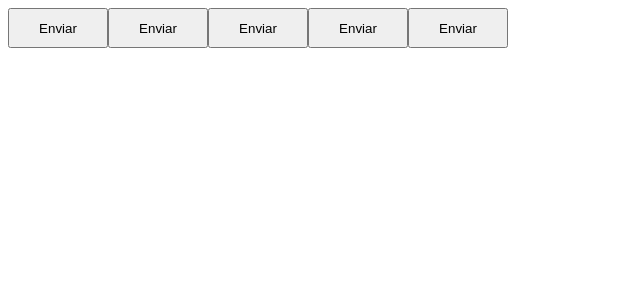
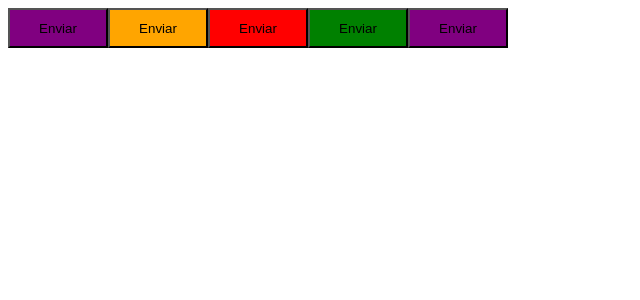
Before and after one commit to GabrielGCJ/p-02-react-js-rocketseat-timer, a React (Vite) app: page / in a window 1280 px wide. Shown: the top 300 px of the page, without its empty margins (0-640 px from the left). Built offline with nearby package versions, Linux system fonts and the light colour scheme.

Commit message:
feature/update-button

```diff
--- a/src/components/Button.tsx
+++ b/src/components/Button.tsx
@@ -1,7 +1,7 @@
-import { ButtonContainer } from "./ButtonStyles"
+import { ButtonContainer, ButtonVariants } from "./ButtonStyles"
 
 interface ButtonProps {
-    variant?: 'primary' | 'secondary' | 'danger' | 'success'
+    variant?: ButtonVariants
 }
 
 export const Button = ({variant = "primary"} : ButtonProps) => {
--- a/src/components/ButtonStyles.ts
+++ b/src/components/ButtonStyles.ts
@@ -1,13 +1,27 @@
-import styled from "styled-components";
-import { Button } from "./Button";
+import styled, {css} from "styled-components";
+// import { Button } from "./Button";
 
-type ButtonVariants = 'primary' | 'secondary' | 'danger' | 'success'
+export type ButtonVariants = 'primary' | 'secondary' | 'danger' | 'success'
 
 interface ButtonContainerProps {
     variant: ButtonVariants
 }
 
-export const ButtonContainer = styled.button`
+const buttonVariants = {
+    primary: "purple",
+    secondary: "orange",
+    danger: "red",
+    success: "green"
+}
+
+export const ButtonContainer = styled.button<ButtonContainerProps>`
     width: 100px;
     height:40px ;
+
+    background-color: ;
+
+    ${props => {
+        return css
+        `background-color: ${buttonVariants[props.variant]}`
+    }}
 `
```
